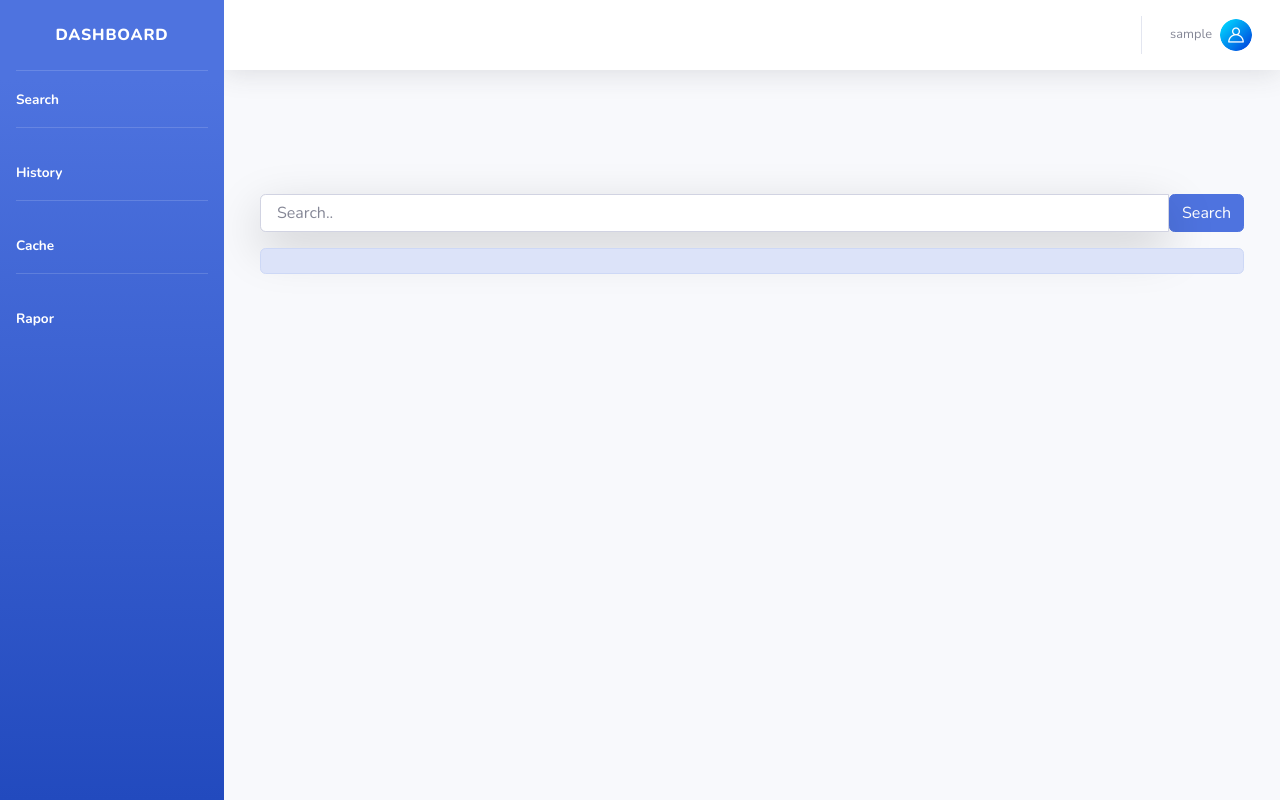
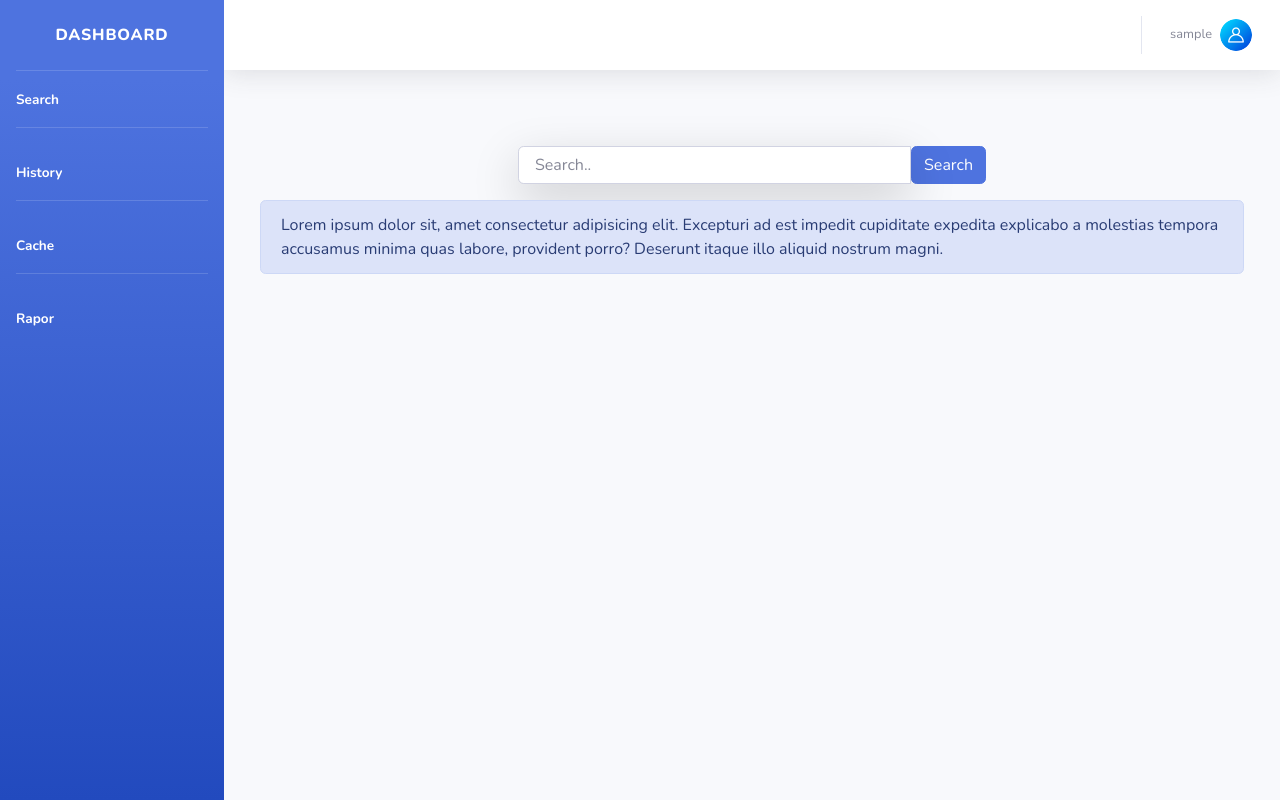
Before and after one commit to tayyipaltunoz/login_flask, a Flask app: page /home in a window 1280 px wide. Run offline with Flask 3, Linux system fonts and the light colour scheme; the visitor is signed in with stand-in values (Sample User, id 1); some libraries are stand-ins or nearby versions.

Commit message:
alittleediting

```diff
--- a/app.py
+++ b/app.py
@@ -13,7 +13,7 @@
 #login controller
 @app.before_request
 def check_login():
-    allowed_routes = ["login", "static"]  # Giriş yapmadan erişime izin verilen sayfalar
+    allowed_routes = ["login", "static"]
     if request.endpoint not in allowed_routes and "username" not in session:
         return redirect(url_for("login"))
 
@@ -21,21 +21,14 @@
 @app.route('/home', methods=['GET', 'POST'])
 def home():
     if request.method == 'POST':
-        # Kullanıcının girdiği değeri alalım
         query = request.form['query'].upper()
-
         if query == "" :
             pass
         else :
-            # REST API'ye istek gönderelim
             # response = requests.get('https://fakestoreapi.com/products/' + query)
             response = requests.get('https://dummyjson.com/products/' + query)
-
-            # API yanıtını bir değişkene ata
             try:
                 result = response.json()
-
-                # Sonucu bir Flask şablonunda kullanmak için değişkeni geri döndür
                 return render_template('index.html', result=result)
             except Exception as ex:
                 print(f'Sonuç bulunamadı. {ex}')
@@ -122,10 +115,11 @@
 #error handler
 @app.errorhandler(404)
 def page_not_found(error):
-    return render_template("404.html") # veya başka bir sayfa
+    return render_template("404.html")
 
 
 conn = connection_pool.acquire()
+#history page
 @app.route("/history", methods=["GET","POST"])
 def history():
     if request.method =="POST":
@@ -133,13 +127,11 @@
         sql = "SELECT * FROM employees WHERE department_id = :user_input ORDER BY hire_date DESC FETCH FIRST 10 ROWS ONLY"
 
         try:
-            # Parametreleri kullanarak SQL sorgusunu çalıştırın
             data = pd.read_sql(sql, conn, params={"user_input": user_input})
             data_html = data.to_html(classes="table table-bordered table-striped table-hover", index=False)
             return render_template("history.html", data_html=data_html)
 
         except Exception as e:
-            # Hata durumunu ele al
             return render_template("error.html", error_message=str(e))
 
     return render_template("history.html")
--- a/templates/index.html
+++ b/templates/index.html
@@ -4,7 +4,7 @@
 <!-- Body start.. -->
 
 
-<div class="container" style="margin-top: 100px;">
+<div class="container" style="margin-top: 5%; width: 50%;">
     <form class="form-group" method="post">
         <div class="input-group mb-3">
             <input  class="form-control shadow-lg p-3" name="query" type="text" placeholder="Search.." aria-describedby="button-addon2">
@@ -20,8 +20,8 @@
         </div>
 
     {%else%}
-        <div class="alert alert-primary" role="alert">
-            {{error}}
+        <div class="alert alert-primary " role="alert" style="height: 80%;">
+            {{error}} Lorem ipsum dolor sit, amet consectetur adipisicing elit. Excepturi ad est impedit cupiditate expedita explicabo a molestias tempora accusamus minima quas labore, provident porro? Deserunt itaque illo aliquid nostrum magni.
         </div>
 
     {%endif%}
--- a/templates/layout.html
+++ b/templates/layout.html
@@ -19,6 +19,7 @@
 
     <!-- Custom styles for this template-->
     <link href="css/sb-admin-2.min.css" rel="stylesheet">
+    <link rel="icon" href="{{ url_for('static', filename='img/blockchain.png') }}" type="image/x-icon">
 
 </head>
 
```
Also changed, not shown: templates/history.html (+6 -5 lines).
